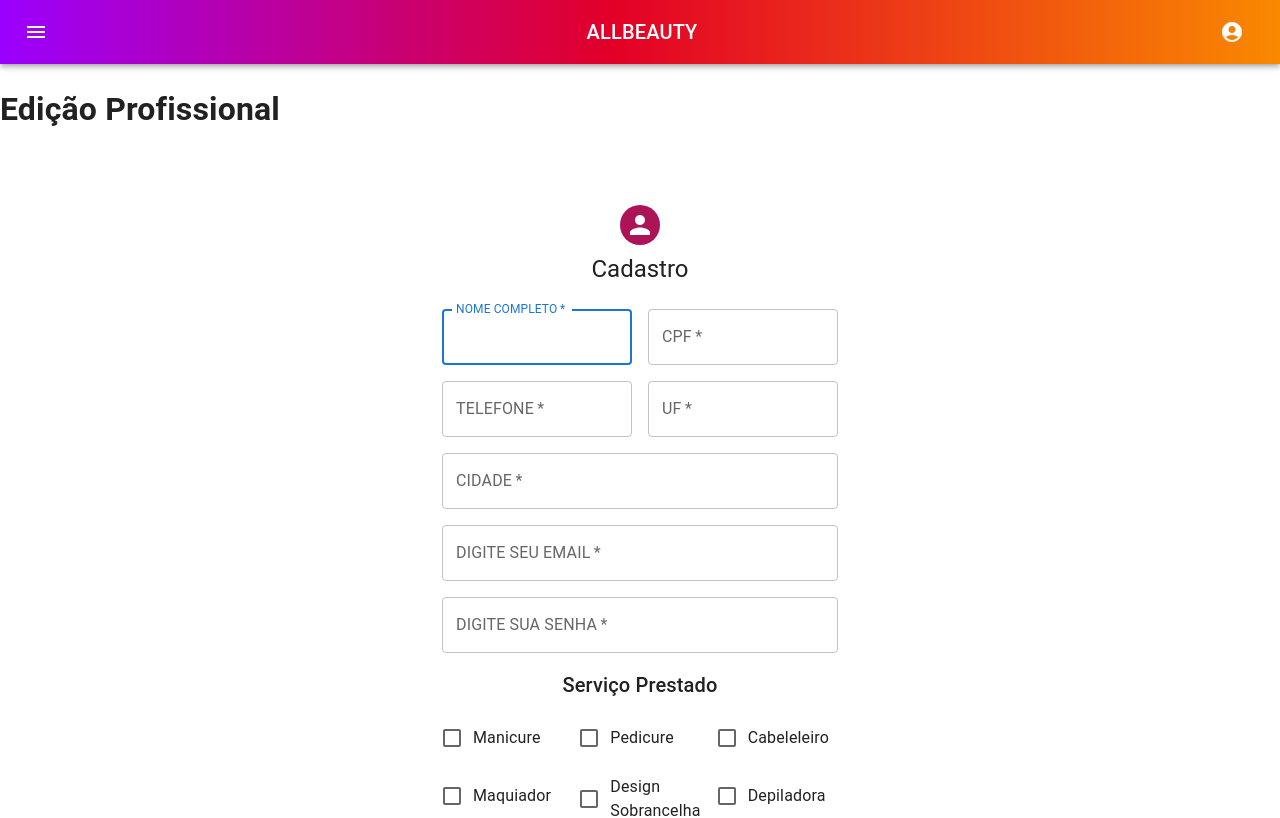
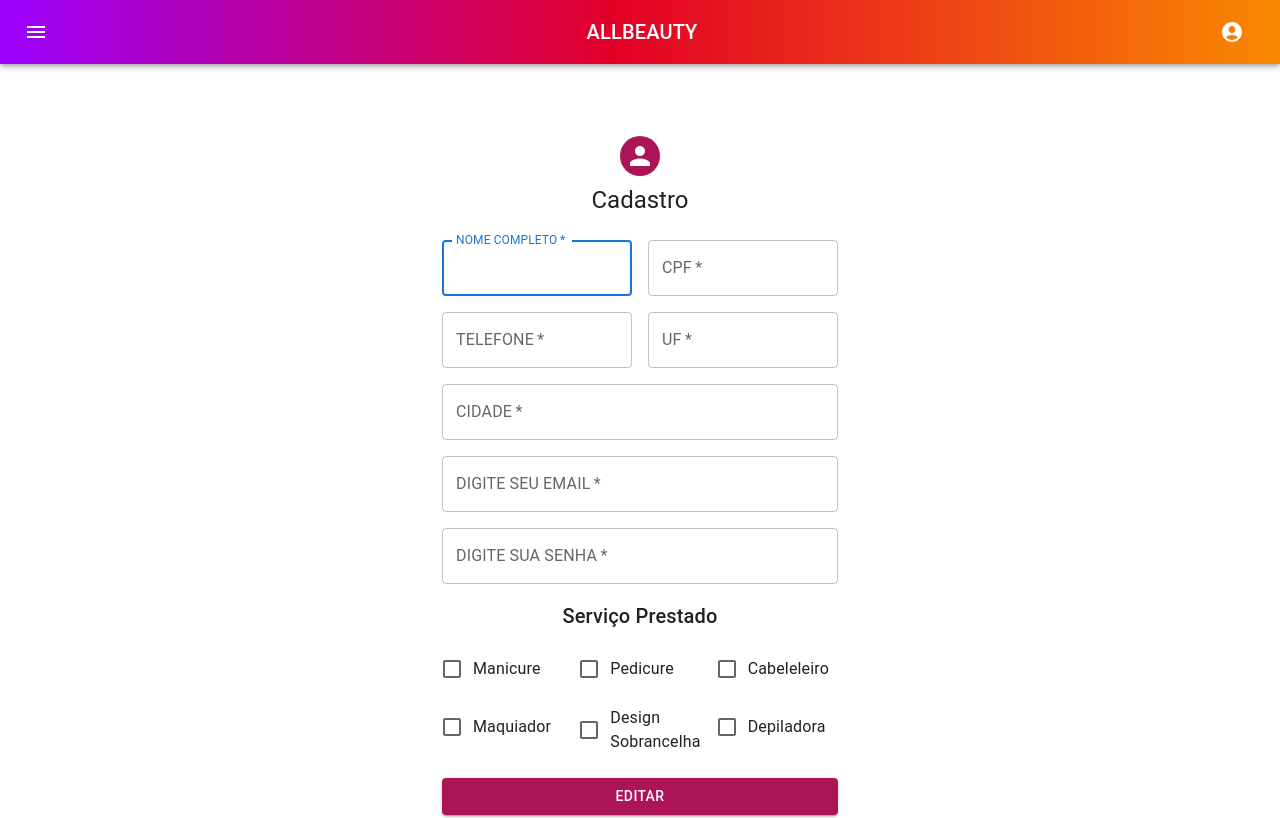
Before and after one commit to VINIshow1907/allbeauty, a React (Create React App) app in the folder frontend/: page /homeprofissional in a window 1280 px wide. Shown: the top 818 px of the page. Built offline with nearby package versions, Linux system fonts and the light colour scheme; what react-swipeable-views-utils would draw is missing.

Commit message:
tirei o titulo de ediçao profissional

```diff
--- a/frontend/src/paginas/homeprofissional.tsx
+++ b/frontend/src/paginas/homeprofissional.tsx
@@ -12,9 +12,8 @@ export default function EditarProfissional() {
   return (
     <>
       <ProMenuSuperior/>
-      <h1>Edição Profissional</h1>
+      <h1></h1>
       <FormularioEditarPro/>
-
  <Rodape/>
     </>
  );
```
